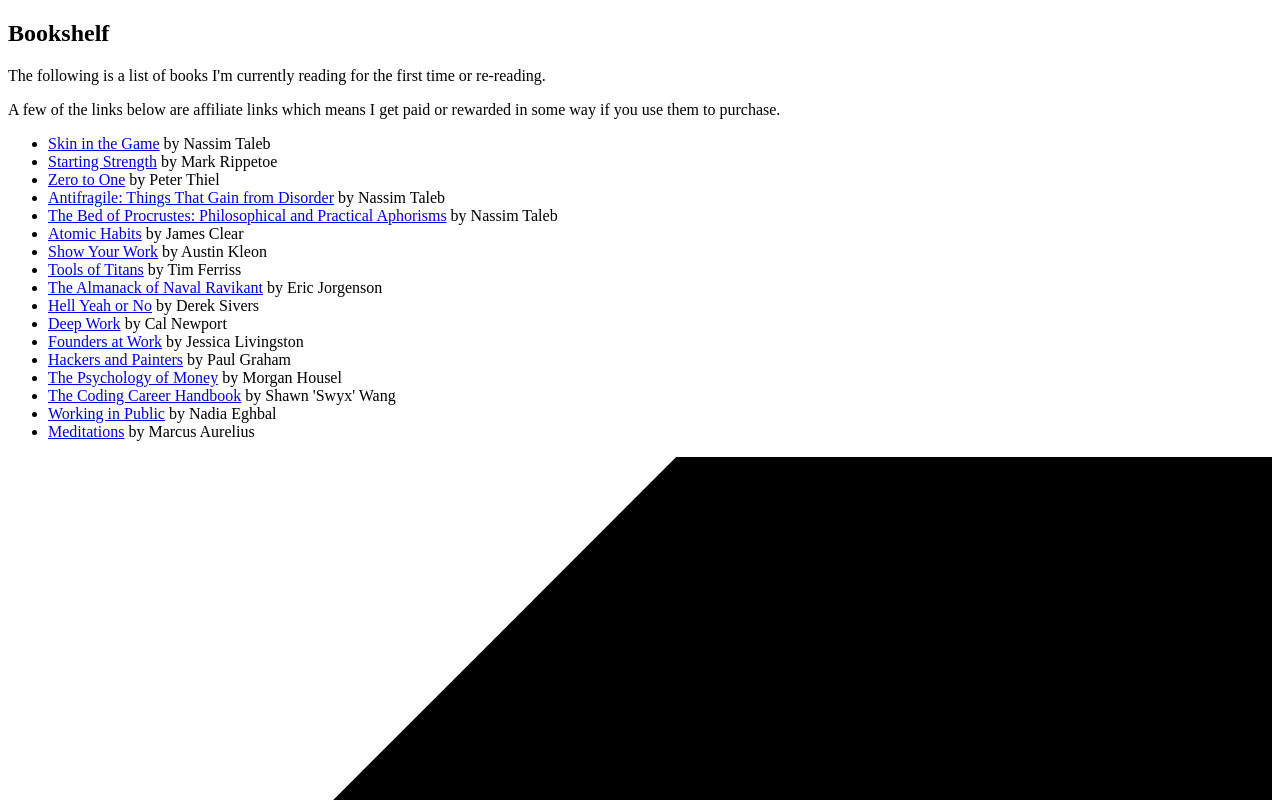
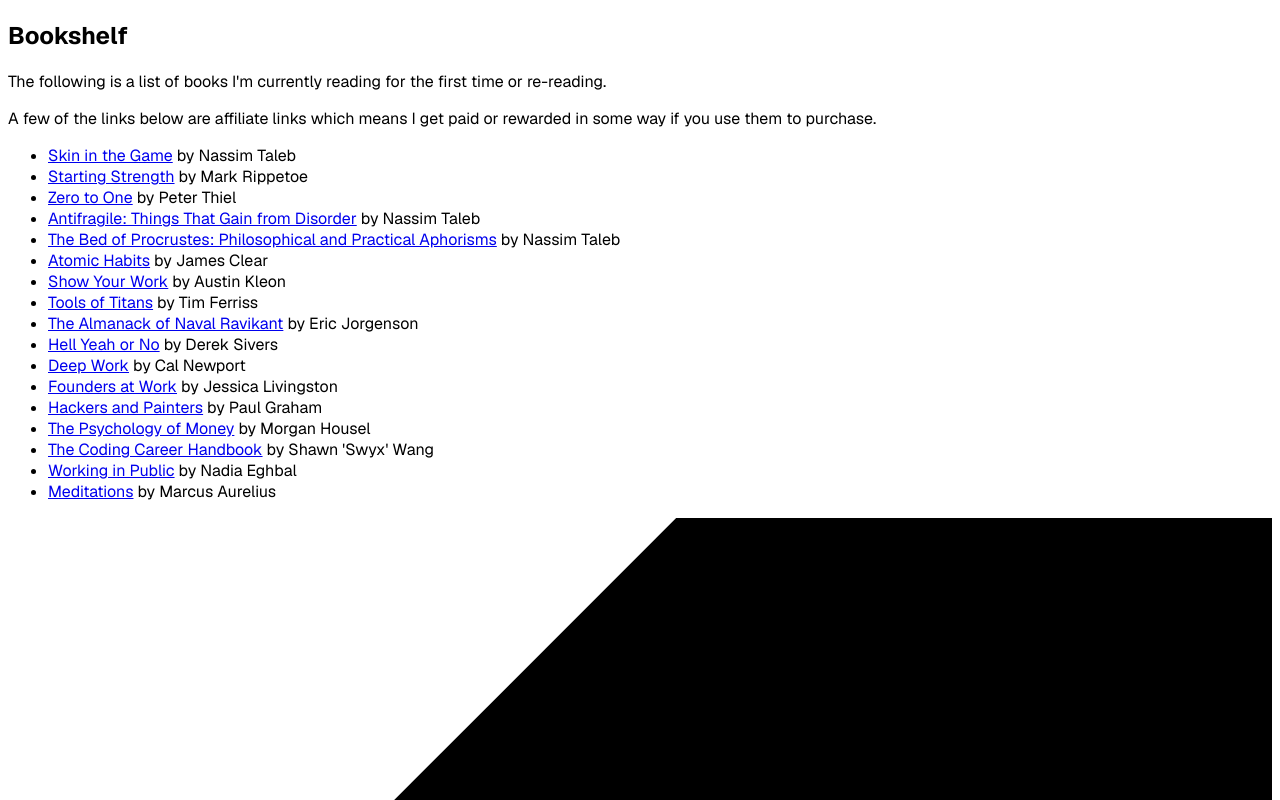
Before and after one commit to denniskigen/denniskigen.com, a Next.js app: page /bookshelf in a window 1280 px wide. Shown: the top 800 px of the page. Built offline with nearby package versions, Linux system fonts and the light colour scheme.

Commit message:
Switch to geist font

```diff
--- a/components/Container.js
+++ b/components/Container.js
@@ -13,38 +13,18 @@
   };
 
   return (
-    <div className="min-h-screen mx-auto antialiased bg-white dark:bg-stone-900">
+    <div className={"min-h-screen mx-auto antialiased bg-white dark:bg-stone-900"}>
       <Head>
         <title>{meta.title}</title>
         <meta name="robots" content="follow, index" />
         <meta content={meta.description} name="description" />
-        <meta
-          property="og:url"
-          content={`https://denniskigen.com${router.asPath}`}
-        />
-        <link
-          rel="canonical"
-          href={`https://denniskigen.com${router.asPath}`}
-        />
+        <meta property="og:url" content={`https://denniskigen.com${router.asPath}`} />
+        <link rel="canonical" href={`https://denniskigen.com${router.asPath}`} />
         <link rel="icon" type="image/png" href="favicon.ico?v=1" />
         <link rel="icon" type="image/svg+xml" href="favicon.svg?v=1" />
-        <link
-          rel="apple-touch-icon"
-          sizes="180x180"
-          href="/apple-touch-icon.png"
-        />
-        <link
-          rel="icon"
-          type="image/png"
-          sizes="32x32"
-          href="/favicon-32x32.png"
-        />
-        <link
-          rel="icon"
-          type="image/png"
-          sizes="16x16"
-          href="/favicon-16x16.png"
-        />
+        <link rel="apple-touch-icon" sizes="180x180" href="/apple-touch-icon.png" />
+        <link rel="icon" type="image/png" sizes="32x32" href="/favicon-32x32.png" />
+        <link rel="icon" type="image/png" sizes="16x16" href="/favicon-16x16.png" />
         <link rel="manifest" href="/site.webmanifest" />
         <meta name="msapplication-TileColor" content="#da532c" />
         <meta name="theme-color" content="#ffffff" />
@@ -53,12 +33,10 @@
         <meta property="og:description" content={meta.description} />
         <meta property="og:title" content={meta.title} />
         <meta property="og:image" content={meta.image} />
-        {meta.date && (
-          <meta property="article:published_time" content={meta.date} />
-        )}
+        {meta.date && <meta property="article:published_time" content={meta.date} />}
       </Head>
       <Navbar />
-      <main className="mx-auto flex max-w-3xl flex-col justify-center px-8 py-16 xl:py-20 text-slate-900 dark:text-slate-200 leading-7">
+      <main className="flex flex-col justify-center max-w-3xl px-8 py-16 mx-auto leading-7 xl:py-20 text-slate-900 dark:text-slate-200">
         {children}
       </main>
     </div>
--- /dev/null
+++ b/lib/utils.ts
@@ -0,0 +1,6 @@
+import { type ClassValue, clsx } from "clsx";
+import { twMerge } from "tailwind-merge";
+
+export function cn(...inputs: ClassValue[]) {
+  return twMerge(clsx(inputs));
+}
--- /dev/null
+++ b/next.config.js
@@ -0,0 +1,3 @@
+module.exports = {
+  transpilePackages: ["geist"],
+};
--- a/package.json
+++ b/package.json
@@ -9,12 +9,15 @@
   },
   "dependencies": {
     "@tailwindcss/typography": "^0.5.10",
+    "clsx": "^2.1.0",
     "esbuild": "^0.19.9",
     "eslint": "^8.55.0",
+    "geist": "^1.2.0",
     "next": "^14.0.4",
     "next-themes": "^0.2.1",
     "react": "^18.2.0",
-    "react-dom": "^18.2.0"
+    "react-dom": "^18.2.0",
+    "tailwind-merge": "^2.2.0"
   },
   "devDependencies": {
     "autoprefixer": "^10.4.16",
--- a/pages/_app.js
+++ b/pages/_app.js
@@ -1,18 +1,13 @@
 import "tailwindcss/tailwind.css";
+import { GeistSans } from "geist/font/sans";
 import { ThemeProvider } from "next-themes";
-import { Inter } from "next/font/google";
-
-const inter = Inter({
-  subsets: ["latin"],
-  display: "swap",
-  variable: "--font-inter",
-});
+import { cn } from "../lib/utils";
 
 function MyApp({ Component, pageProps }) {
   return (
-    <div lang="en" className={`${inter.variable} font-sans`}>
+    <div lang="en" className={cn("font-sans", GeistSans.className)}>
       <ThemeProvider attribute="class">
-        <Component className={inter.variable} {...pageProps} />
+        <Component {...pageProps} />
       </ThemeProvider>
     </div>
   );
```
Also changed, not shown: tailwind.config.js (+2 -7 lines), 2 other files (tests, documents, lock files or other folders).
